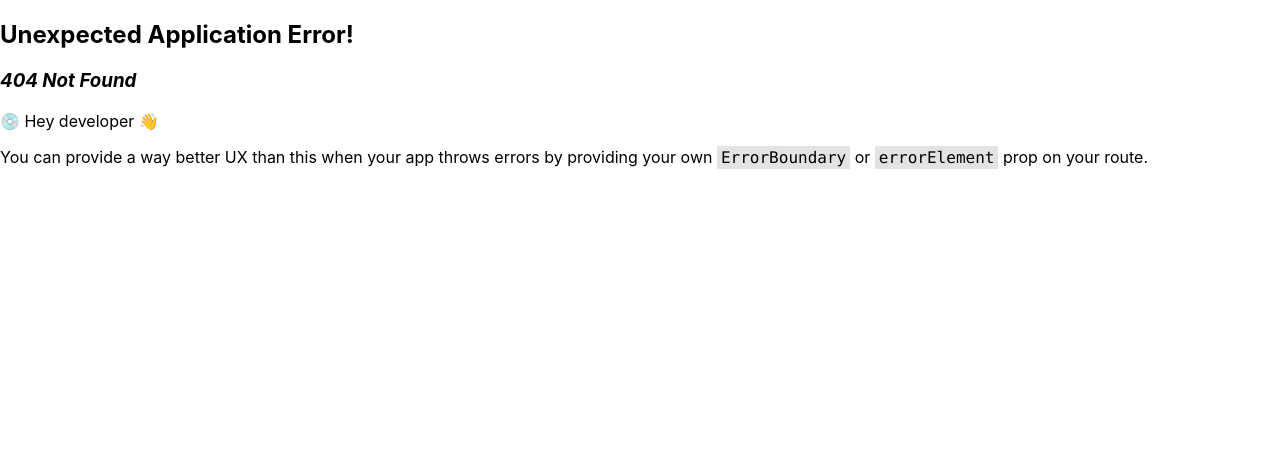
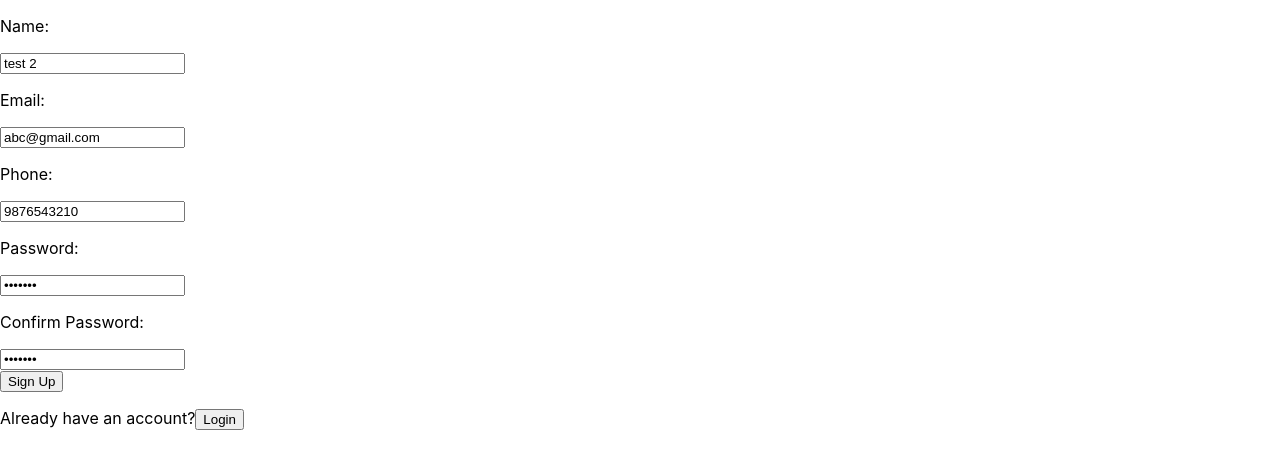
Before and after one commit to rajkumardas2701/business-tracker-frontend, a React (Create React App) app: page /signup in a window 1280 px wide. Before the commit this address had no page. Shown: the top 468 px of the page. Built offline with nearby package versions, Linux system fonts and the light colour scheme.

Commit message:
add signup auth

```diff
--- a/src/Pages.js
+++ b/src/Pages.js
@@ -2,11 +2,13 @@ import { Route, createRoutesFromElements, createBrowserRouter } from 'react-rout
 import Login from './components/Login';
 import App from './components/App';
 import NotFound from './layouts/NotFound';
+import Signup from './components/SignUp';
 
 const Router = createBrowserRouter(
   createRoutesFromElements(
     <>
       <Route path="/" element={<Login />} />
+      <Route path="/signup" element={<Signup />} />
       <Route path="/dashboard" element={<App />} />
       <Route component={NotFound} />
     </>,
--- a/src/components/App.js
+++ b/src/components/App.js
@@ -9,7 +9,7 @@ const App = () => {
     if (authState == null || !authState.logged_in) {
       navigate('/');
     }
-  }, []);
+  }, [navigate]);
   return (
     <div className="App">
       <header className="App-header">
--- a/src/components/Login.js
+++ b/src/components/Login.js
@@ -3,27 +3,29 @@ import { useNavigate } from 'react-router-dom';
 import authCall from '../utils/apiCalls';
 
 const Login = () => {
-  const [phone, setPhone] = useState(1234567890);
-  const [password, setPassword] = useState('abc@123');
+  const [phone, setPhone] = useState('');
+  const [password, setPassword] = useState('');
   const navigate = useNavigate();
   const handleSubmit = (e) => {
     const user = { phone, password };
-    authCall(user, navigate);
+    authCall(user, navigate, 'login');
     e.preventDefault();
   };
+
+  const signupNavigate = () => navigate('/signup');
 
   useEffect(() => {
     const authState = JSON.parse(localStorage.getItem('authState'));
     if (authState != null && authState.logged_in) {
       navigate('/dashboard');
     }
-  }, []);
+  }, [navigate]);
 
   return (
     <form onSubmit={handleSubmit}>
       <div>
         <p>
-          Name:
+          Phone:
         </p>
         <input
           placeholder="Phone number"
@@ -51,6 +53,13 @@ const Login = () => {
 
       <button type="submit">Sign In</button>
 
+      <div>
+        <p>
+          Don&apos;t have an account?
+          <button type="submit" onClick={signupNavigate}>Sign Up</button>
+        </p>
+      </div>
+
     </form>
   );
 };
--- a/src/components/SignUp.js
+++ b/src/components/SignUp.js
@@ -0,0 +1,106 @@
+import { useState } from 'react';
+import { useNavigate } from 'react-router-dom';
+import authCall from '../utils/apiCalls';
+
+const Signup = () => {
+  const [phone, setPhone] = useState('9876543210');
+  const [name, setName] = useState('test 2');
+  const [password, setPassword] = useState('abc@123');
+  const [confirmPassword, setConfirmPassword] = useState('abc@123');
+  const [email, setEmail] = useState('abc@gmail.com');
+  const navigate = useNavigate();
+
+  const handleSubmit = (e) => {
+    const user = {
+      name, email, phone, password,
+    };
+    authCall(user, navigate, 'signup');
+    e.preventDefault();
+  };
+
+  const loginNavigate = () => navigate('/');
+
+  return (
+    <form onSubmit={handleSubmit}>
+      <div>
+        <p>
+          Name:
+        </p>
+        <input
+          placeholder="Firstname lastname"
+          type="text"
+          name="name"
+          value={name}
+          onChange={(e) => setName(e.target.value)}
+          required
+        />
+      </div>
+
+      <div>
+        <p>
+          Email:
+        </p>
+        <input
+          placeholder="Enter valid email"
+          type="text"
+          name="email"
+          value={email}
+          onChange={(e) => setEmail(e.target.value)}
+        />
+      </div>
+      <div>
+        <p>
+          Phone:
+        </p>
+        <input
+          placeholder="Indian Phone number"
+          type="tel"
+          name="number"
+          value={phone}
+          onChange={(e) => setPhone(e.target.value)}
+          required
+        />
+      </div>
+
+      <div>
+        <p>
+          Password:
+        </p>
+        <input
+          placeholder="Password"
+          type="password"
+          name="password"
+          value={password}
+          onChange={(e) => setPassword(e.target.value)}
+          required
+        />
+      </div>
+
+      <div>
+        <p>
+          Confirm Password:
+        </p>
+        <input
+          placeholder="Re-enter Password"
+          type="password"
+          name="confirmPassword"
+          value={confirmPassword}
+          onChange={(e) => setConfirmPassword(e.target.value)}
+          required
+        />
+      </div>
+
+      <button type="submit">Sign Up</button>
+
+      <div>
+        <p>
+          Already have an account?
+          <button type="submit" onClick={loginNavigate}>Login</button>
+        </p>
+      </div>
+
+    </form>
+  );
+};
+
+export default Signup;
--- a/src/utils/apiCalls.js
+++ b/src/utils/apiCalls.js
@@ -1,9 +1,8 @@
 import axios from 'axios';
 
-const authCall = async (user, navigate) => {
+const authCall = async (user, navigate, type) => {
   try {
-    const result = await axios.post('http://127.0.0.1:3000/auth/login', { user }, { withCredentials: true });
-    // console.log(result.data);
+    const result = await axios.post(`http://127.0.0.1:3000/auth/${type}`, { user }, { withCredentials: true });
     localStorage.setItem('authState', JSON.stringify({
       logged_in: result.data.logged_in,
       user: result.data.user,
@@ -12,12 +11,11 @@ const authCall = async (user, navigate) => {
     }));
     navigate('/dashboard');
   } catch (error) {
-    // console.log(error.response.data.message);
     localStorage.setItem('authState', JSON.stringify({
-      logged_in: error.response.data.logged_in,
-      user: error.response.data.user,
-      message: error.response.data.message,
-      token: error.response.data.token,
+      logged_in: error.response ? error.response.data.logged_in : false,
+      user: error.response ? error.response.data.user : {},
+      message: error.response ? error.response.data.message : error.message,
+      token: error.response ? error.response.data.token : '',
     }));
     navigate('/');
   }
```
